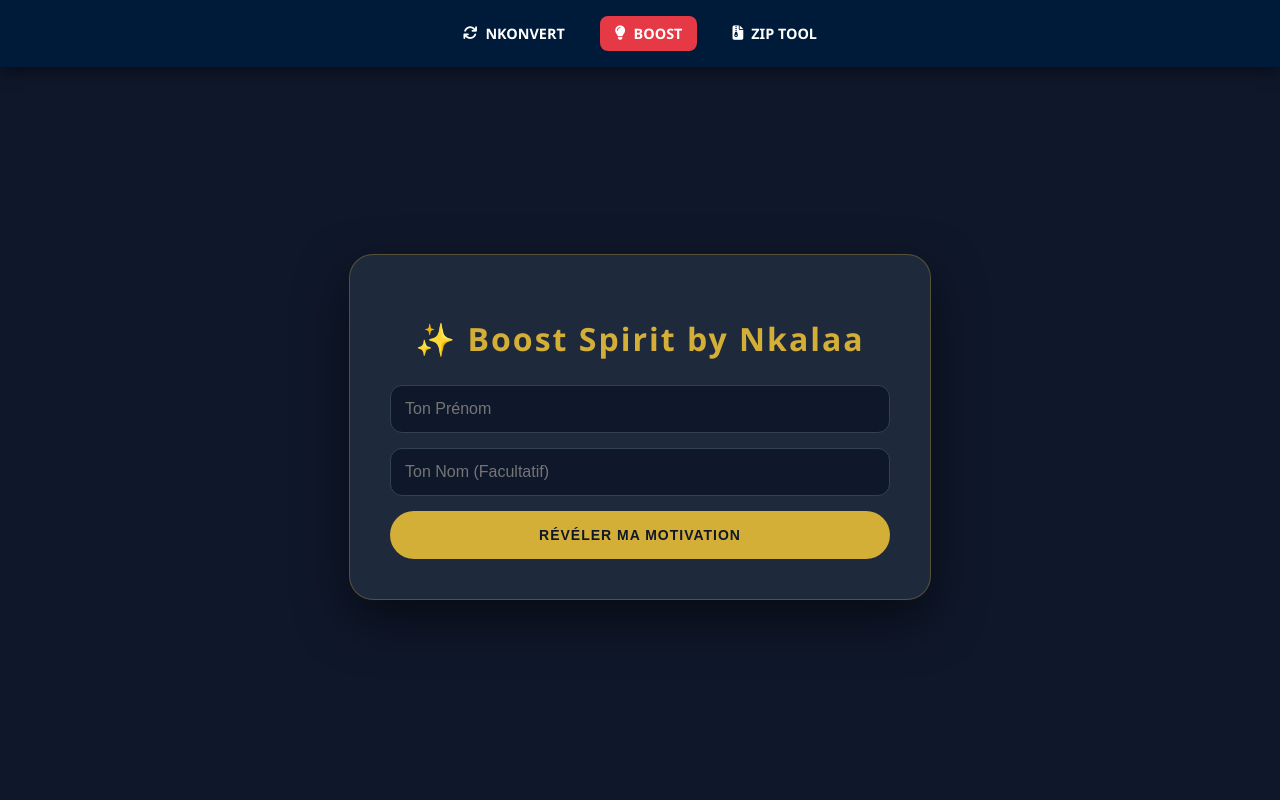
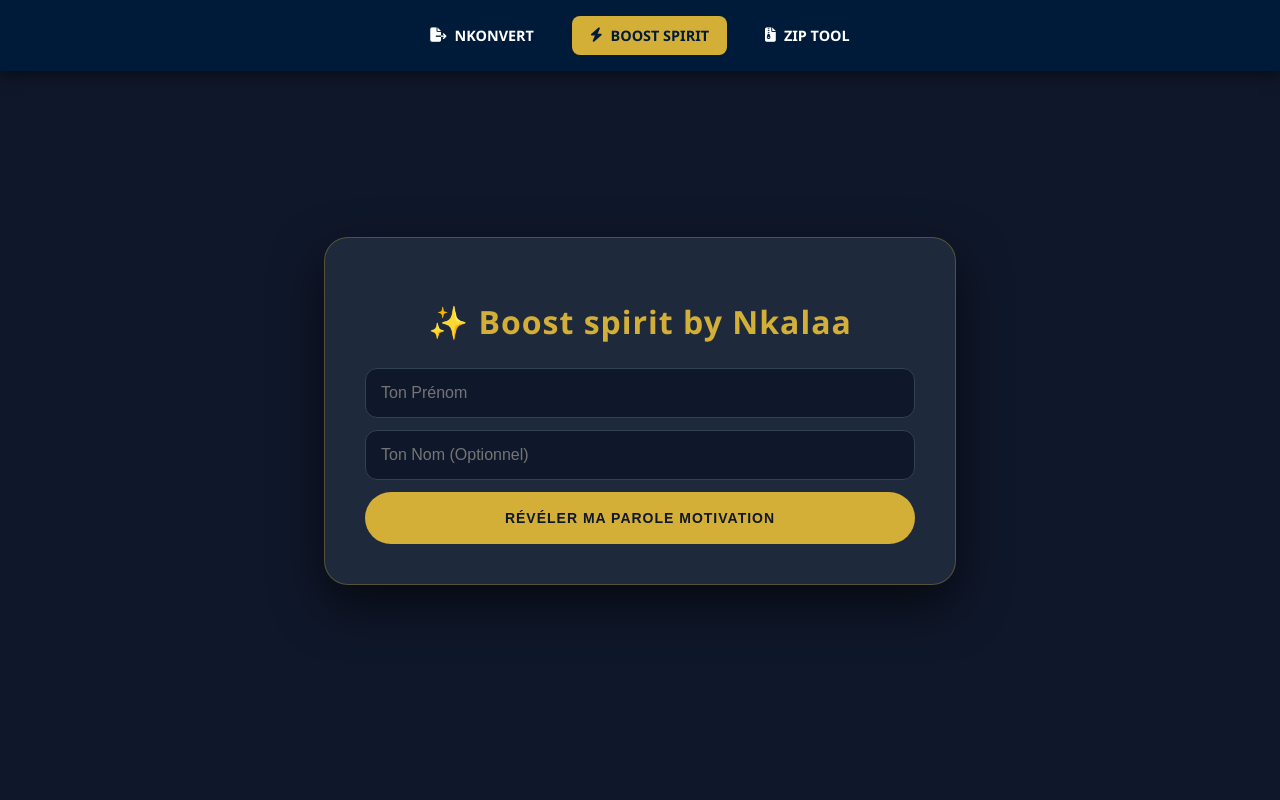
Before and after one commit to Reygreekk/nkonvert, a Flask app: page /boost in a window 1280 px wide. Run offline with Flask 3, Linux system fonts and the light colour scheme.

Commit message:
motivation.html

```diff
--- a/templates/motivation.html
+++ b/templates/motivation.html
@@ -12,18 +12,18 @@
             --nav-bg: #001A3A;
             --green: #10b981;
             --purple: #a29bfe;
-            --red: #E63946;
+            --red: #ff7675;
         }
 
         body {
             background: var(--bg);
             color: white;
-            font-family: 'Segoe UI', sans-serif;
+            font-family: 'Segoe UI', Tahoma, Geneva, Verdana, sans-serif;
             margin: 0;
             min-height: 100vh;
         }
 
-        /* Barre de navigation style NKONVERT */
+        /* --- BARRE DE NAVIGATION --- */
         .main-nav {
             background: var(--nav-bg);
             padding: 1rem 5%;
@@ -37,21 +37,22 @@
             text-decoration: none;
             font-weight: 600;
             font-size: 0.9rem;
-            padding: 8px 15px;
+            padding: 10px 18px;
             border-radius: 8px;
             transition: 0.3s;
             display: flex;
             align-items: center;
             gap: 8px;
         }
-        .main-nav a:hover { color: var(--gold); }
-        .main-nav a.active { background: var(--red); color: white; }
+        .main-nav a:hover { background: rgba(255,255,255,0.1); color: var(--gold); }
+        .main-nav a.active { background: var(--gold); color: #001A3A; }
 
+        /* --- CONTENU PRINCIPAL --- */
         .container {
             display: flex;
             align-items: center;
             justify-content: center;
-            min-height: 85vh;
+            min-height: 80vh;
             padding: 20px;
         }
 
@@ -61,34 +62,35 @@
             border-radius: 24px;
             border: 1px solid rgba(212, 175, 55, 0.3);
             text-align: center;
-            width: 90%;
-            max-width: 500px;
-            box-shadow: 0 20px 50px rgba(0,0,0,0.5);
+            width: 100%;
+            max-width: 550px;
+            box-shadow: 0 20px 50px rgba(0,0,0,0.6);
         }
 
-        h1 { color: var(--gold); margin-bottom: 25px; letter-spacing: 2px; }
+        h1 { color: var(--gold); margin-bottom: 25px; letter-spacing: 1px; }
 
+        .input-group { margin-bottom: 20px; }
         input {
             width: 100%;
-            padding: 14px;
+            padding: 15px;
             border-radius: 12px;
             border: 1px solid #334155;
             background: #0f172a;
             color: white;
             box-sizing: border-box;
             font-size: 16px;
-            margin-bottom: 15px;
+            margin-bottom: 12px;
             transition: 0.3s;
         }
-        input:focus { border-color: var(--gold); outline: none; }
+        input:focus { border-color: var(--gold); outline: none; box-shadow: 0 0 10px rgba(212, 175, 55, 0.2); }
 
         button {
             background: var(--gold);
             color: #0f172a;
-            padding: 16px;
+            padding: 18px;
             border: none;
             border-radius: 50px;
-            font-weight: bold;
+            font-weight: 800;
             cursor: pointer;
             width: 100%;
             text-transform: uppercase;
@@ -133,21 +135,21 @@
 <body>
 
 <nav class="main-nav">
-    <a href="/"><i class="fa fa-sync"></i> NKONVERT</a>
-    <a href="/boost" class="active"><i class="fa fa-lightbulb"></i> BOOST</a>
+    <a href="/"><i class="fa fa-file-export"></i> NKONVERT</a>
+    <a href="/boost" class="active"><i class="fa fa-bolt"></i> BOOST SPIRIT</a>
     <a href="/zip"><i class="fa fa-file-zipper"></i> ZIP TOOL</a>
 </nav>
 
 <div class="container">
     <div class="card">
-        <h1>✨ Boost Spirit by Nkalaa</h1>
+        <h1>✨ Boost spirit by Nkalaa</h1>
 
         <form id="boostForm">
             <div id="input-fields">
                 <input type="text" id="prenom" name="prenom" placeholder="Ton Prénom" required>
-                <input type="text" id="nom" name="nom" placeholder="Ton Nom (Facultatif)">
+                <input type="text" id="nom" name="nom" placeholder="Ton Nom (Optionnel)">
             </div>
-            <button type="submit" id="submitBtn">Révéler ma motivation</button>
+            <button type="submit" id="submitBtn">Révéler ma parole motivation</button>
         </form>
 
         <div class="loader" id="loader"></div>
@@ -185,22 +187,24 @@
         .then(data => {
             loader.style.display = 'none';
             btn.disabled = false;
-            btn.innerText = "Recevoir un autre boost";
+            btn.innerText = "Demander un autre conseil";
 
-            // Cacher les champs après le premier clic
+            // On cache les champs pour focus sur le texte
             inputFields.style.display = 'none';
 
-            // Injection des données venant d'app.py
+            // Injection des données
             document.getElementById('res-intro').innerText = data.intro;
             document.getElementById('res-phrase').innerText = "« " + data.phrase + " »";
-            document.getElementById('res-type').innerText = data.type;
+            document.getElementById('res-type').innerText = "Thème : " + data.type;
 
-            // On affiche le compteur et l'identité
-            const identite = (document.getElementById('prenom').value + " " + document.getElementById('nom').value).trim();
-            document.getElementById('res-user').innerText = "Consultation n°" + data.compteur + " pour " + identite;
+            // Identité pour le tag de bas de page
+            const p = document.getElementById('prenom').value;
+            const n = document.getElementById('nom').value;
+            const qui = (p + " " + n).trim() || "Aventurier";
+            document.getElementById('res-user').innerText = "CONSULTATION N°" + data.compteur + " • " + qui;
 
-            // Changement d'ambiance si l'IA s'agace (> 7 clics)
-            if(data.compteur > 1é) {
+            // Logique de couleur selon le compteur (> 12 selon ton app.py)
+            if(data.compteur > 12) {
                 document.getElementById('res-intro').style.color = "var(--red)";
                 resultBox.style.borderColor = "var(--red)";
                 document.getElementById('res-user').style.color = "var(--red)";
@@ -212,14 +216,16 @@
 
             resultBox.style.display = 'block';
         })
-        .catch(error => {
-            console.error('Erreur:', error);
+        .catch(err => {
+            console.error(err);
             loader.style.display = 'none';
             btn.disabled = false;
-            alert("NKUTA est fatigué, réessaie plus tard.");
+            alert("Nkuta est indisponible pour le moment.");
         });
     });
 </script>
 
 </body>
 </html>
+</body>
+</html>
```
Also changed, not shown: other parts of templates/motivation.html (+13 -13 lines).
